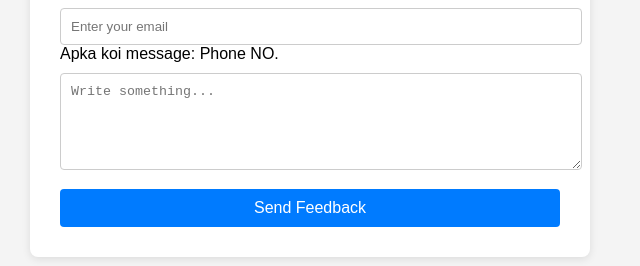
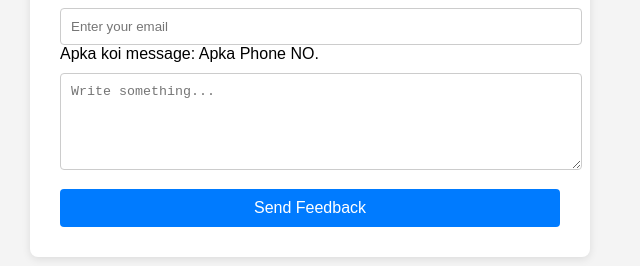
Before and after one commit to ThisIsSagarKaushik/Jenkins, a plain HTML site: page index.html in a window 1280 px wide. Shown: the part 203-469 px from the top of the page, 330-970 px from the left. Drawn offline with Linux system fonts and the light colour scheme.

Commit message:
changagain

```diff
--- a/index.html
+++ b/index.html
@@ -55,7 +55,7 @@
       <input type="email" id="email" name="email" placeholder="Enter your email">
 
       <label for="message">Apka koi message:</label>
-      <label for="PhoneNumber">Phone NO. </lable>
+      <label for="PhoneNumber">Apka Phone NO. </lable>
       <textarea id="message" name="message" rows="5" placeholder="Write something..."></textarea>
 
       <button type="submit">Send Feedback</button>
```
